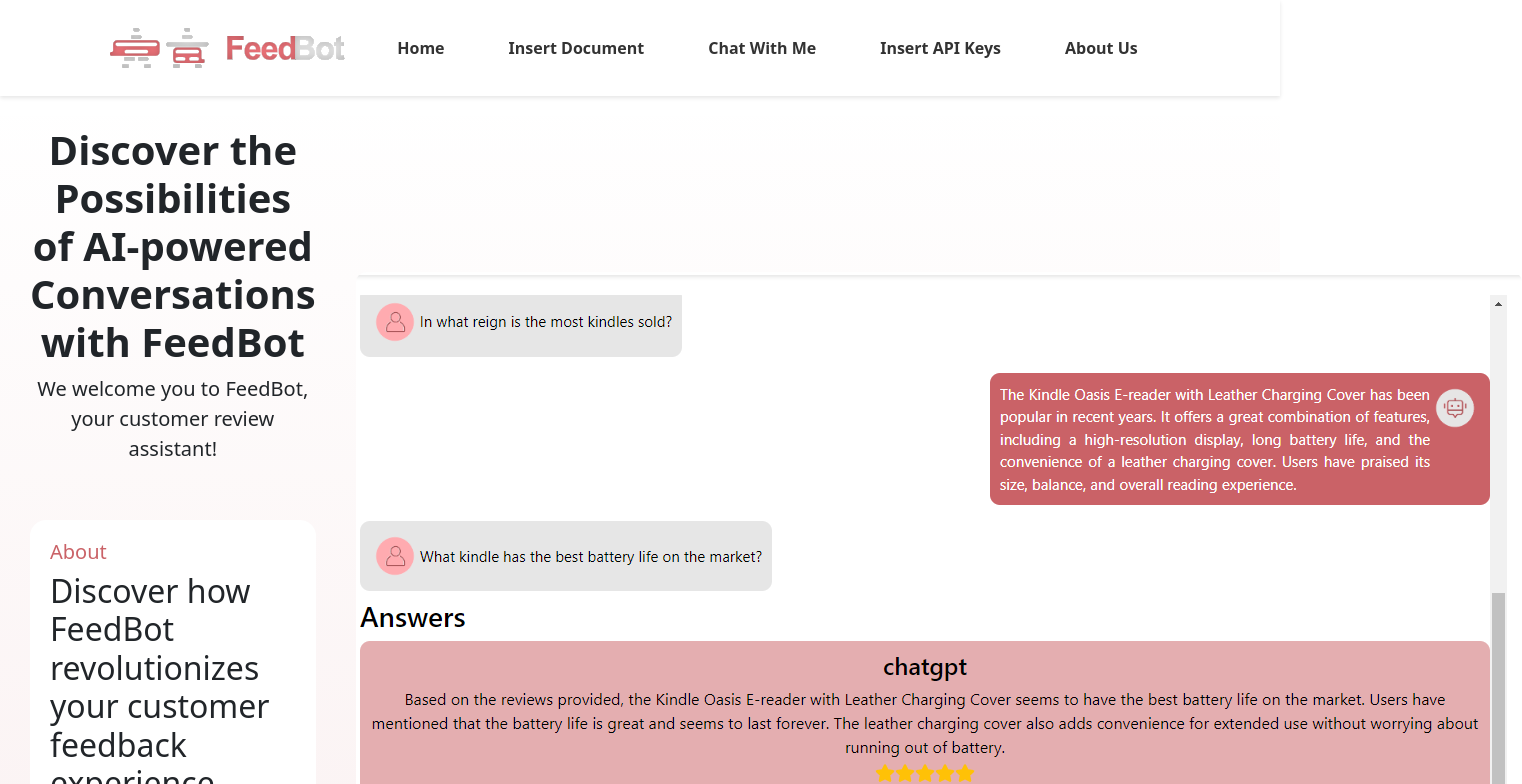
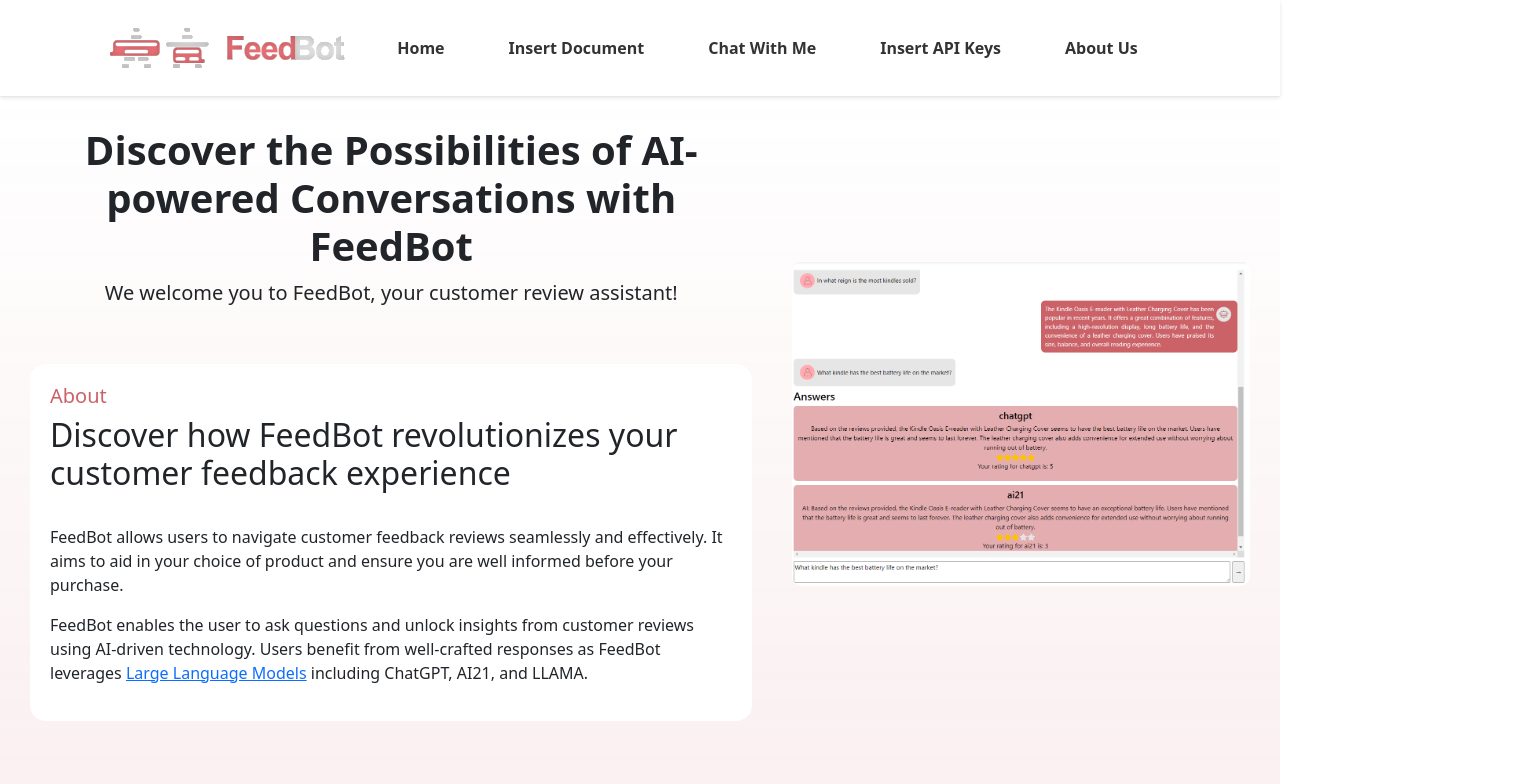
Before and after one commit to AntoniZap/IBM-Chatbot, a React (Create React App) app in the folder front-end/: page / in a window 1280 px wide. Shown: the top 784 px of the page, 1522 px wide, since content can reach past the window. Built offline with nearby package versions, Linux system fonts and the light colour scheme; no server answers.

Commit message:
Fix on chrome

```diff
--- a/front-end/src/components/LandingPage.css
+++ b/front-end/src/components/LandingPage.css
@@ -109,7 +109,9 @@
 
 .chatwithme-image{
     border-radius: 10px;
-    width: 100%;
+    max-width: 100%;
+    overflow: auto;
+    max-height: 100%;
     object-fit: contain;
     flex-shrink: 1;
 }
@@ -119,7 +121,6 @@
     gap: 40px;
     flex-direction: column;
     align-items: center;
-    flex-shrink: 1.5;
 }
 
 @media (max-width: 1000px) {
```
